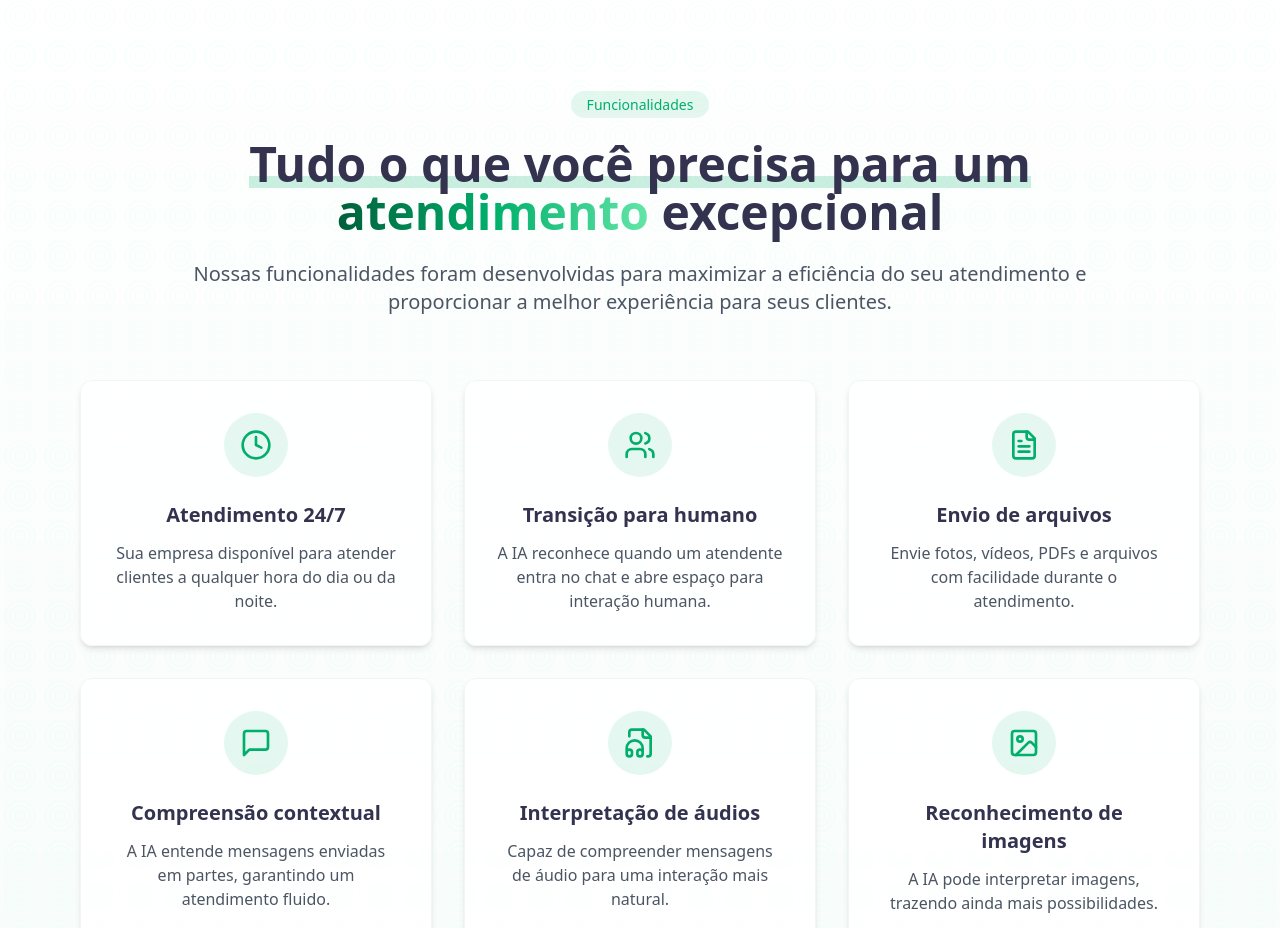
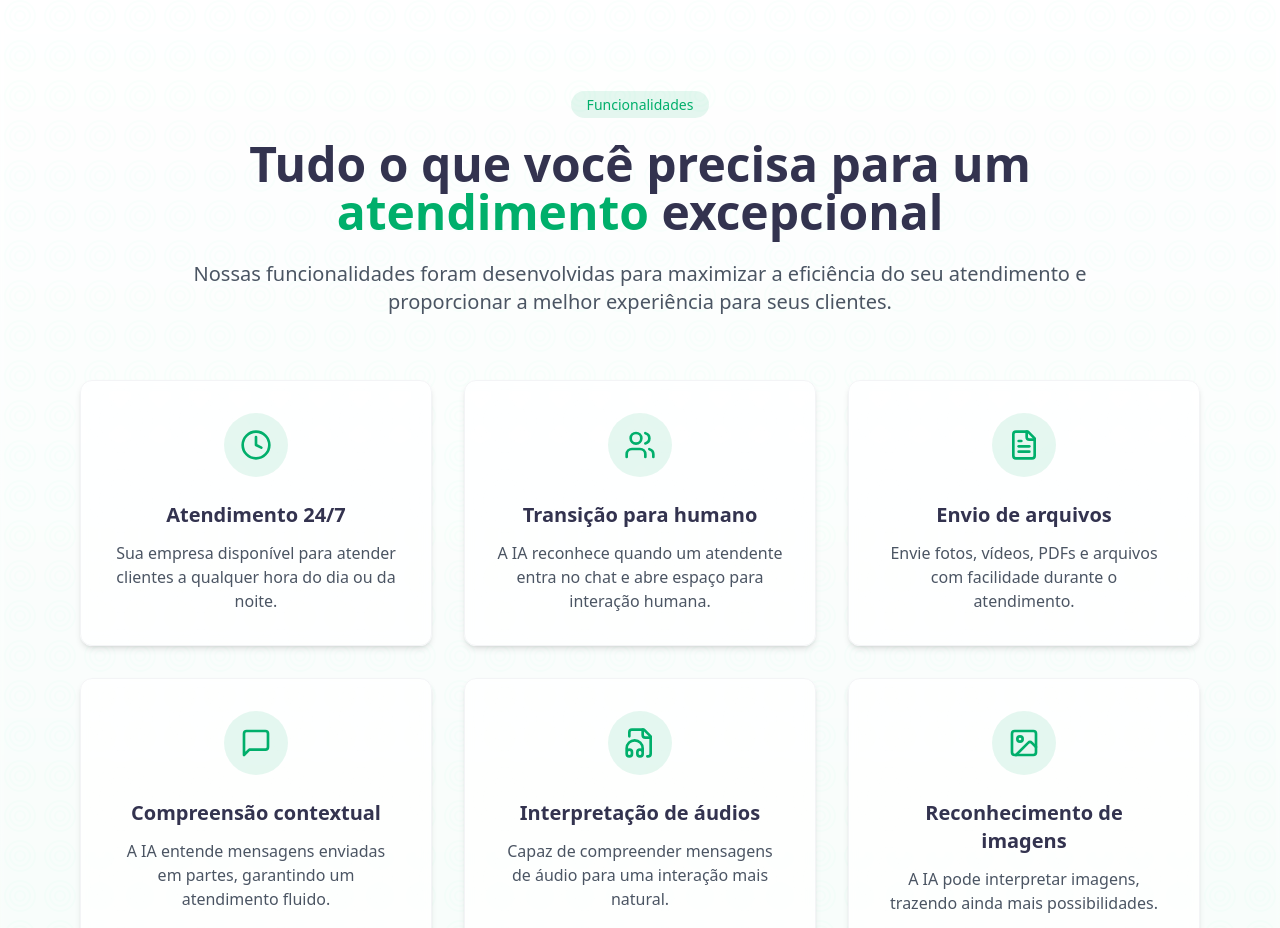
Before and after one commit to LucasRobs/chat-mate-24, a React (Vite) app: page / in a window 1280 px wide. Shown: the part 1020-1948 px from the top of the page. Built offline with nearby package versions, Linux system fonts and the light colour scheme.

Commit message:
Fix: Correct an error

```diff
--- a/src/components/sections/Features.tsx
+++ b/src/components/sections/Features.tsx
@@ -98,12 +98,9 @@ const Features = () => {
             Funcionalidades
           </span>
           <h2 className="mt-6 text-4xl md:text-5xl font-bold text-secondary">
-            <span className="relative">
-              <span className="relative z-10">Tudo o que você precisa para um</span>
-              <span className="absolute bottom-2 left-0 h-3 w-full bg-primary/20 -z-10"></span>
-            </span>{" "}
-            <span className="dark-to-light-green-gradient">atendimento</span>
-            <span> excepcional</span>
+            Tudo o que você precisa para um{" "}
+            <span className="text-primary">atendimento</span>{" "}
+            <span>excepcional</span>
           </h2>
           <p className="mt-6 text-xl text-gray-600">
             Nossas funcionalidades foram desenvolvidas para maximizar a eficiência do seu atendimento e proporcionar a melhor experiência para seus clientes.
```
